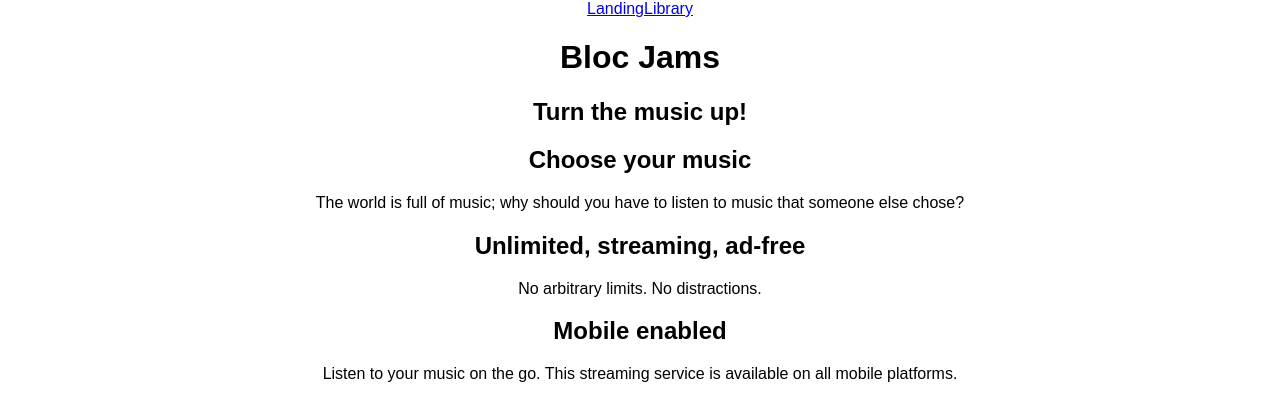
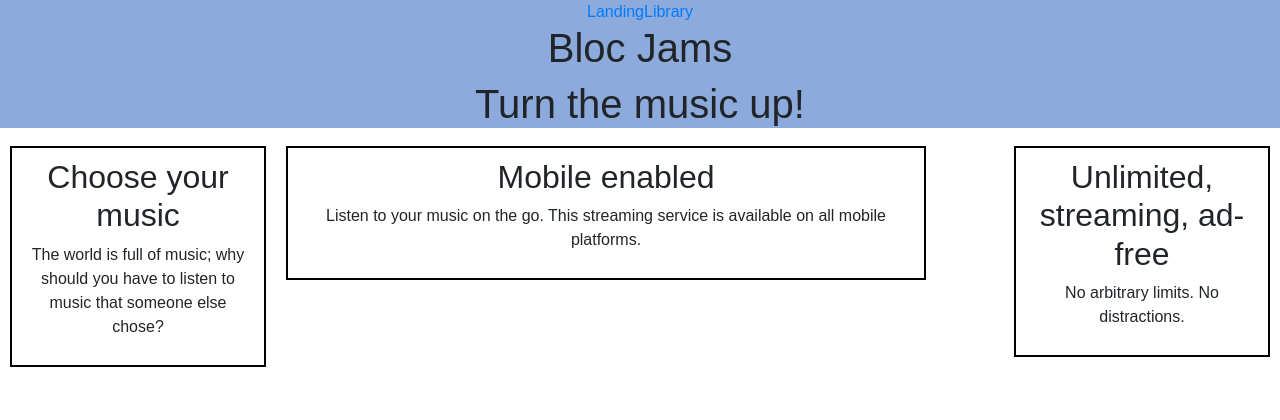
Before and after one commit to MarshMadness516/bloc-jams-react, a React (Create React App) app: page / in a window 1280 px wide. Shown: the top 420 px of the page. Built offline with nearby package versions, Linux system fonts and the light colour scheme.

Commit message:
updated time format function

```diff
--- a/public/index.html
+++ b/public/index.html
@@ -13,6 +13,15 @@
 
     <!-- ionicons link -->
     <link href="http://code.ionicframework.com/ionicons/2.0.1/css/ionicons.min.css" rel="stylesheet" type="text/css">
+
+    <!-- Required meta tags for bootstrap -->
+    <meta charset="utf-8">
+    <meta name="viewport" content="width=device-width, initial-scale=1, shrink-to-fit=no">
+
+    <!-- bootstrapcdn -->
+    <link rel="stylesheet" href="https://stackpath.bootstrapcdn.com/bootstrap/4.1.3/css/bootstrap.min.css" integrity="sha384-MCw98/SFnGE8fJT3GXwEOngsV7Zt27NXFoaoApmYm81iuXoPkFOJwJ8ERdknLPMO" crossorigin="anonymous">
+
+
     <!--
       Notice the use of %PUBLIC_URL% in the tags above.
       It will be replaced with the URL of the `public` folder during the build.
@@ -39,5 +48,11 @@
       To begin the development, run `npm start` or `yarn start`.
       To create a production bundle, use `npm run build` or `yarn build`.
     -->
+
+    <!-- JS for bootstrap -->
+    <script src="https://code.jquery.com/jquery-3.3.1.slim.min.js" integrity="sha384-q8i/X+965DzO0rT7abK41JStQIAqVgRVzpbzo5smXKp4YfRvH+8abtTE1Pi6jizo" crossorigin="anonymous"></script>
+    <script src="https://cdnjs.cloudflare.com/ajax/libs/popper.js/1.14.3/umd/popper.min.js" integrity="sha384-ZMP7rVo3mIykV+2+9J3UJ46jBk0WLaUAdn689aCwoqbBJiSnjAK/l8WvCWPIPm49" crossorigin="anonymous"></script>
+    <script src="https://stackpath.bootstrapcdn.com/bootstrap/4.1.3/js/bootstrap.min.js" integrity="sha384-ChfqqxuZUCnJSK3+MXmPNIyE6ZbWh2IMqE241rYiqJxyMiZ6OW/JmZQ5stwEULTy" crossorigin="anonymous"></script>
+
   </body>
 </html>
--- a/src/App.css
+++ b/src/App.css
@@ -1,28 +1,6 @@
 .App {
+  background: #8caadb;
+  height: 100%;
   text-align: center;
+  box-sizing: content-box;
 }
-
-.App-logo {
-  animation: App-logo-spin infinite 20s linear;
-  height: 80px;
-}
-
-.App-header {
-  background-color: #222;
-  height: 150px;
-  padding: 20px;
-  color: white;
-}
-
-.App-title {
-  font-size: 1.5em;
-}
-
-.App-intro {
-  font-size: large;
-}
-
-@keyframes App-logo-spin {
-  from { transform: rotate(0deg); }
-  to { transform: rotate(360deg); }
-}
--- a/src/components/Album.js
+++ b/src/components/Album.js
@@ -132,7 +132,10 @@
 
   formatTime(time) {
     const minutes = Math.floor(time / 60);
-    const seconds = Math.floor(time % 60);
+    var seconds = Math.floor(time % 60);
+    if (seconds < 10) {
+      seconds = "0" + seconds;
+    }
     const songTime = minutes + ":" + seconds;
     if (songTime) {
       return songTime;
@@ -165,7 +168,7 @@
                 <tr className="song" key={index} onClick={() => this.handleSongClick(song)} onMouseEnter={() => this.handleHover(index)} onMouseLeave={() => this.handleUnhover(index)} >
                   <td className="hover-icon">{this.hovering(song, index)}</td>
                   <td className="song-title">{song.title}</td>
-                  <td className="song-duration">{this.formatTime(song.duration)} seconds</td>
+                  <td className="song-duration">{this.formatTime(song.duration)}</td>
                 </tr>
              )
            }
--- /dev/null
+++ b/src/components/Landing.css
@@ -0,0 +1,25 @@
+
+
+.point-one {
+  float: left;
+  width: 20%;
+  border: 2px solid black;
+  padding: 10px;
+  margin: 10px;
+}
+
+.point-two {
+  float: right;
+  width: 20%;
+  border: 2px solid black;
+  padding: 10px;
+  margin: 10px;
+}
+
+.point-three {
+  float: left;
+  width: 50%;
+  border: 2px solid black;
+  padding: 10px;
+  margin: 10px;
+}
--- a/src/components/Landing.js
+++ b/src/components/Landing.js
@@ -1,19 +1,20 @@
 import React from 'react';
+import './Landing.css';
 
 const Landing = () => (
   <section className="landing">
     <h1 className="hero-title">Turn the music up!</h1>
 
     <section className="selling points">
-      <div className="point">
+      <div className="point-one">
         <h2 className="point-title">Choose your music</h2>
         <p className="point-description">The world is full of music; why should you have to listen to music that someone else chose?</p>
       </div>
-      <div className="point">
+      <div className="point-two">
         <h2 className="point-title">Unlimited, streaming, ad-free</h2>
         <p className="point-description">No arbitrary limits. No distractions.</p>
       </div>
-      <div className="point">
+      <div className="point-three">
         <h2 className="point-title">Mobile enabled</h2>
         <p className="point-description">Listen to your music on the go. This streaming service is available on all mobile platforms.</p>
       </div>
```
